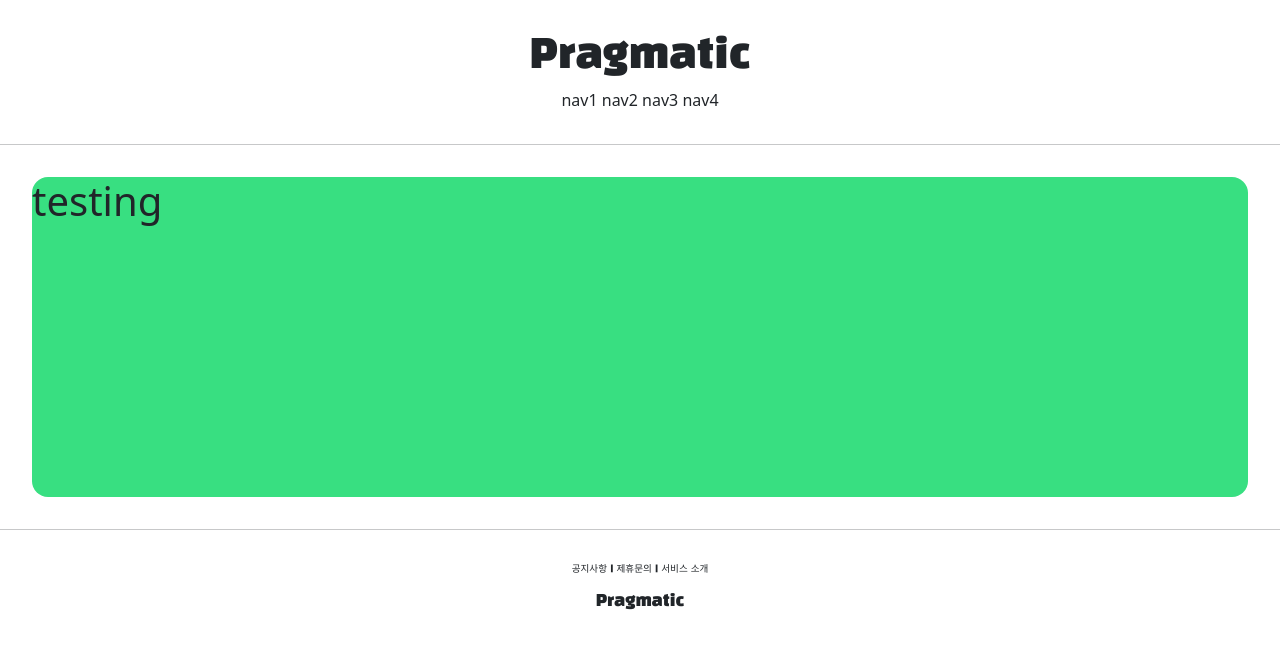
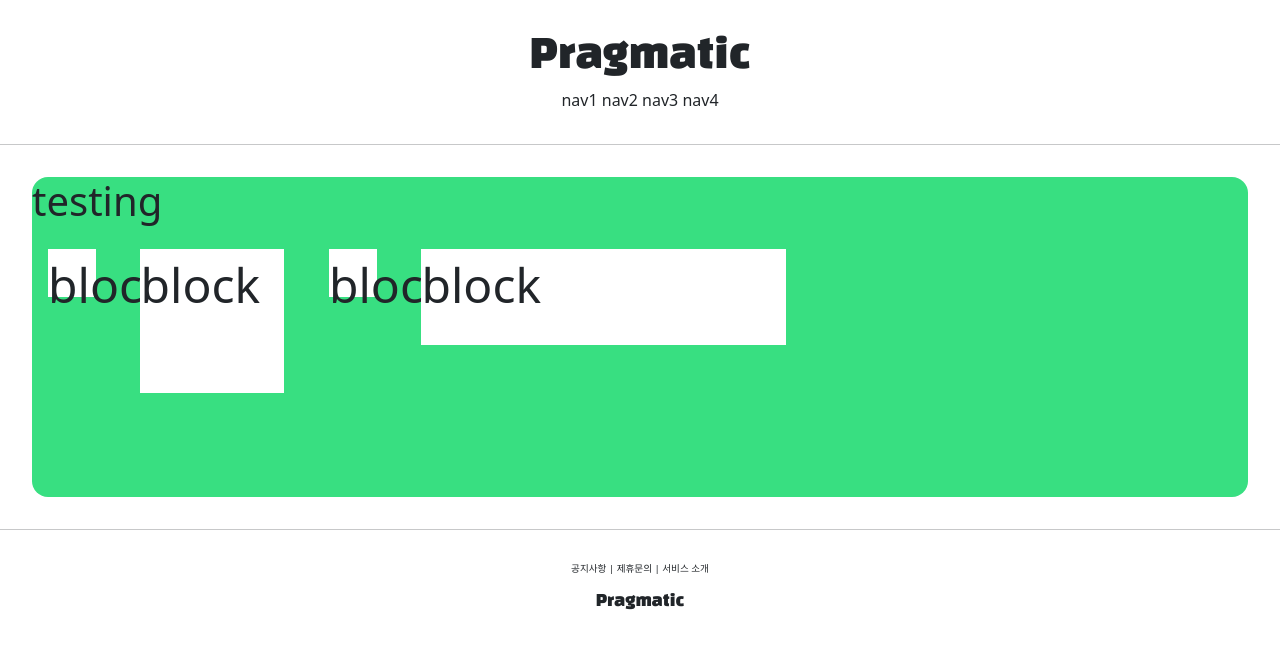
Before and after one commit to jangseoyoung98/pragmatic_2, a Django app: page /account/hello_world/ in a window 1280 px wide. Shown: the top 649 px of the page. Run offline with Django 4.2, Linux system fonts and the light colour scheme.

Commit message:
django course 13 commit

```diff
--- a/pragmatic/accountApp/templates/accountApp/hello_world.html
+++ b/pragmatic/accountApp/templates/accountApp/hello_world.html
@@ -2,10 +2,24 @@
 
 {% block content %}
 
-    <div style="height: 20rem; background-color: #38df81; border-radius: 1rem; margin: 2rem;">
+    <style>
+        .testing {
+            background-color: white;
+            height: 3rem;
+            width: 3rem;
+            margin: 1rem;
+        }
+    </style>
+
+    <div style="height: 20rem; background-color: #38df81; border-radius: 1rem; margin: 2rem; font-size: 3rem;">
         <h1>
             testing
         </h1>
+        <div class="testing" style="display : inline-block; width: 48px; height: 48px;">block</div>
+        <div class="testing" style="display : inline-block; width: 3em; height: 3em;">block</div>
+        <div class="testing" style="display : inline-block; width: 3rem; height: 3rem;">block</div>
+        <div class="testing" style="display : inline-block; width: 30%; height: 30%;">block</div>
+
     </div>
 
 
--- a/pragmatic/pragmatic/settings.py
+++ b/pragmatic/pragmatic/settings.py
@@ -132,6 +132,11 @@ USE_TZ = True
 
 STATIC_URL = 'static/'
 
+STATIC_ROOT = os.path.join(BASE_DIR, 'staticfiles')
+
+STATICFILES_DIRS = [
+    BASE_DIR / "static",
+]
 
 # Default primary key field type
 # https://docs.djangoproject.com/en/4.0/ref/settings/#default-auto-field
--- /dev/null
+++ b/pragmatic/static/base.css
@@ -0,0 +1,15 @@
+.pragmatic_logo{
+    font-family: 'Black Han Sans', sans-serif;
+}
+
+.pragmatic_footer_button{
+    font-size: .6rem;
+}
+
+.pragmatic_footer{
+    text-align: center; margin-top: 2rem;
+}
+
+.pragmatic_header{
+    text-align: center; margin: 2rem 0;
+}
--- a/pragmatic/templates/base.html
+++ b/pragmatic/templates/base.html
@@ -14,7 +14,7 @@
 
     <hr>
 
-    </div>
+
     {% include 'footer.html' %}
 
 </body>
--- a/pragmatic/templates/footer.html
+++ b/pragmatic/templates/footer.html
@@ -1,12 +1,12 @@
-    <div style="text-align: center; margin-top: 2rem; font-family: 'Black Han Sans', sans-serif;">
+    <div class="pragmatic_footer">
 
-        <div style="font-size: .6rem;">
+        <div class="pragmatic_footer_button">
             <span>공지사항</span> |
             <span>제휴문의</span> |
             <span>서비스 소개</span>
         </div>
         <div style="margin-top: 1rem;">
-            <h6>Pragmatic</h6>
+            <h6 class="pragmatic_logo">Pragmatic</h6>
         </div>
 
     </div>
--- a/pragmatic/templates/head.html
+++ b/pragmatic/templates/head.html
@@ -1,3 +1,5 @@
+{% load static %}
+
 <head>
     <meta charset="UTF-8">
     <title>Pragmatic</title>
@@ -11,4 +13,7 @@
     <link rel="preconnect" href="https://fonts.gstatic.com" crossorigin>
     <link href="https://fonts.googleapis.com/css2?family=Black+Han+Sans&display=swap" rel="stylesheet">
 
+    <!--  DEFAULT CSS LINK  -->
+    <link rel="stylesheet" type="text/css" href="{% static 'base.css' %}">
+
 </head>
--- a/pragmatic/templates/header.html
+++ b/pragmatic/templates/header.html
@@ -1,7 +1,7 @@
 
-     <div style="text-align: center; margin: 2rem 0;">
+     <div class="pragmatic_header">
          <div>
-             <h1 style="font-family: 'Black Han Sans', sans-serif;">Pragmatic</h1>
+             <h1 class="pragmatic_logo">Pragmatic</h1>
          </div>
          <div>
              <span>nav1</span>
```
